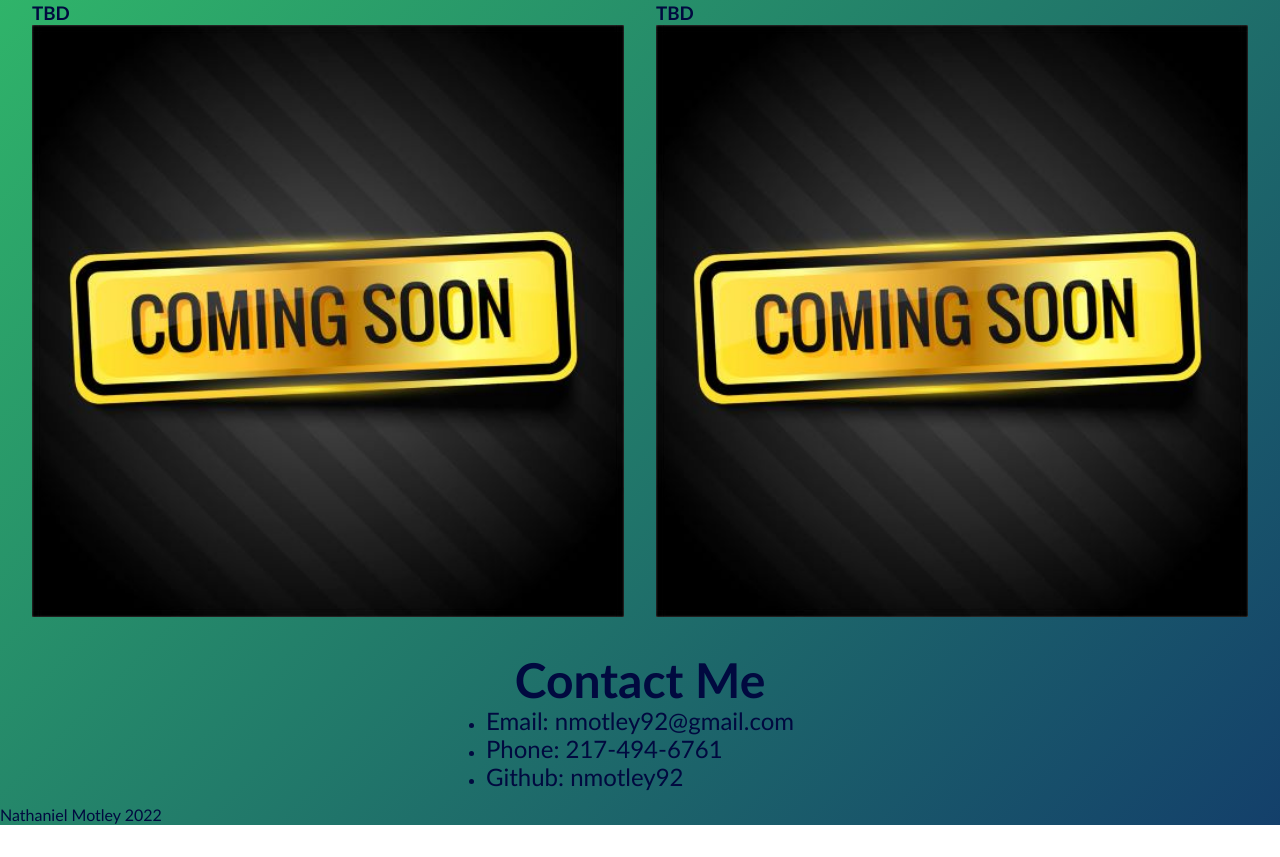
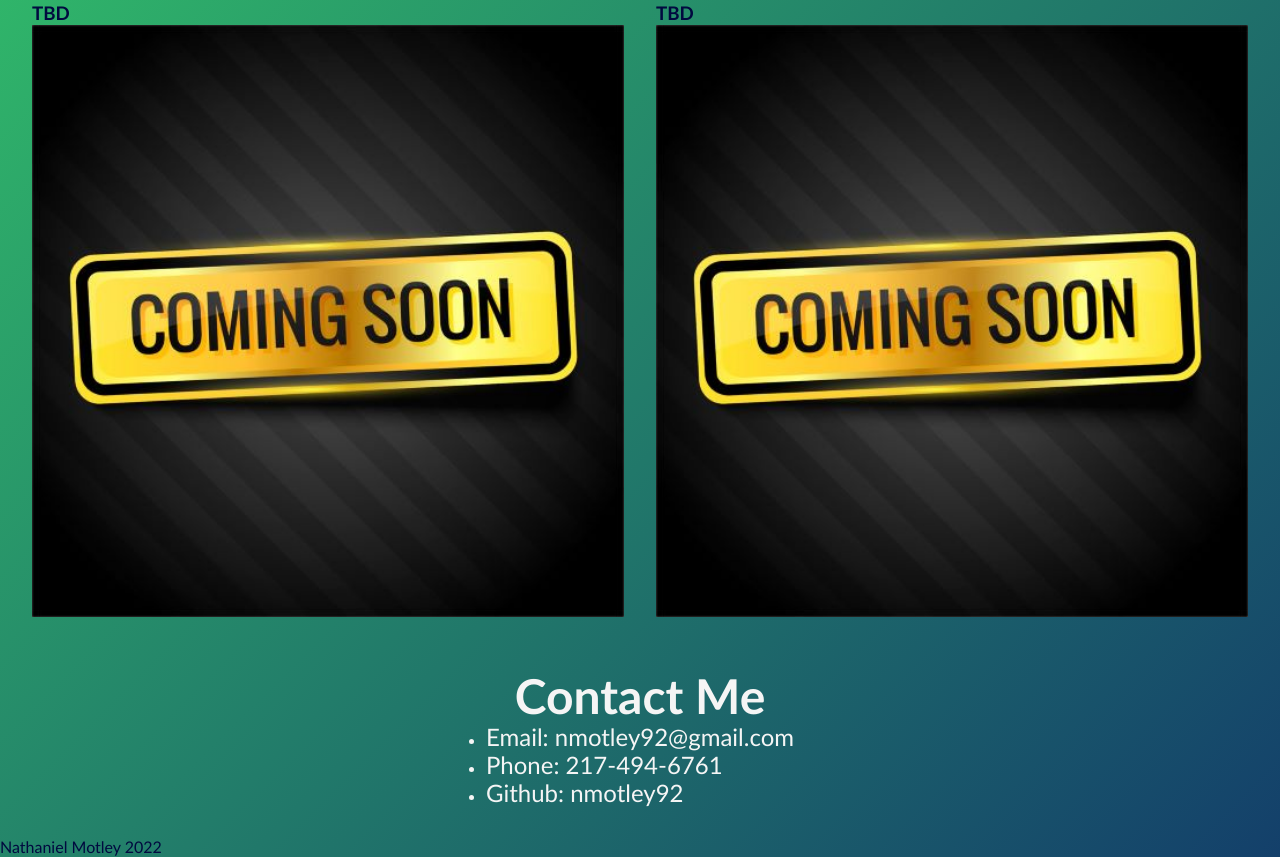
Before and after one commit to Nmotley92/My-portfolio, a plain HTML site: page index.html in a window 1280 px wide. Shown: the part 1180-2037 px from the top of the page. Before the commit the page ends 2005 px from the top, so only its background shows below. Drawn offline with Linux system fonts and the light colour scheme.

Commit message:
changed the text color of the Contact sections

```diff
--- a/assets/style.css
+++ b/assets/style.css
@@ -51,6 +51,7 @@ main p{
     align-items: center;
     margin: var(--em);
     padding: var(--em);
+    color: whitesmoke;
 
 }
 /* About me section */
@@ -87,7 +88,8 @@ main p{
 /* makes the first image bigger */
 .main-img{
     width:100%;
-    padding:1em;
+    padding: 1em;
+
 }
 /*sets all other image types */
 .other-img{
--- a/index.html
+++ b/index.html
@@ -51,7 +51,7 @@
                 </section>
                 </section>
         <!-- contact section -->
-        <section class= "work" id="contact">
+        <section class= "contact" id="contact">
             <h2>Contact Me</h2>
             <ul>
                 <li><p>Email: nmotley92@gmail.com</p></li>
```
